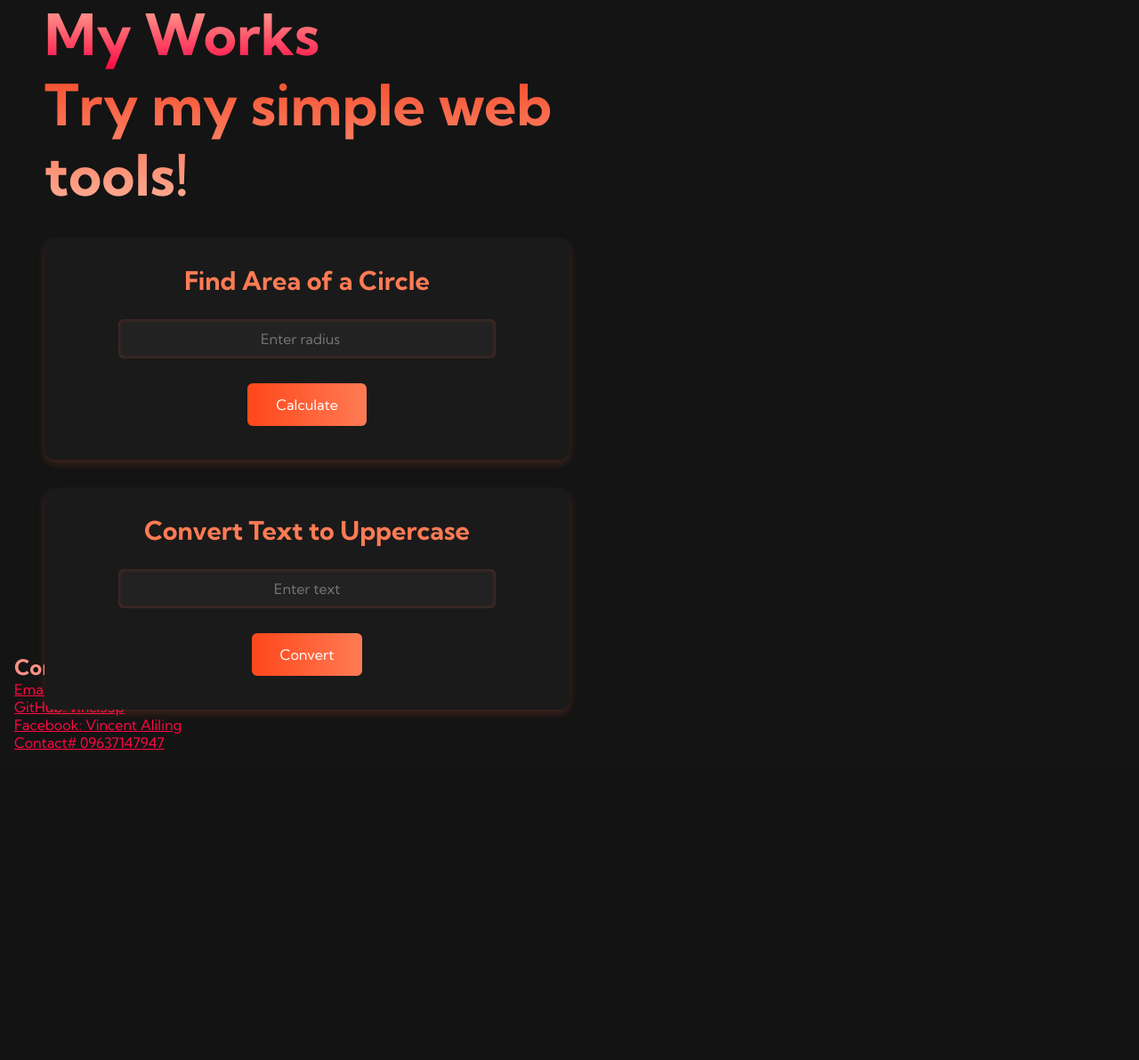
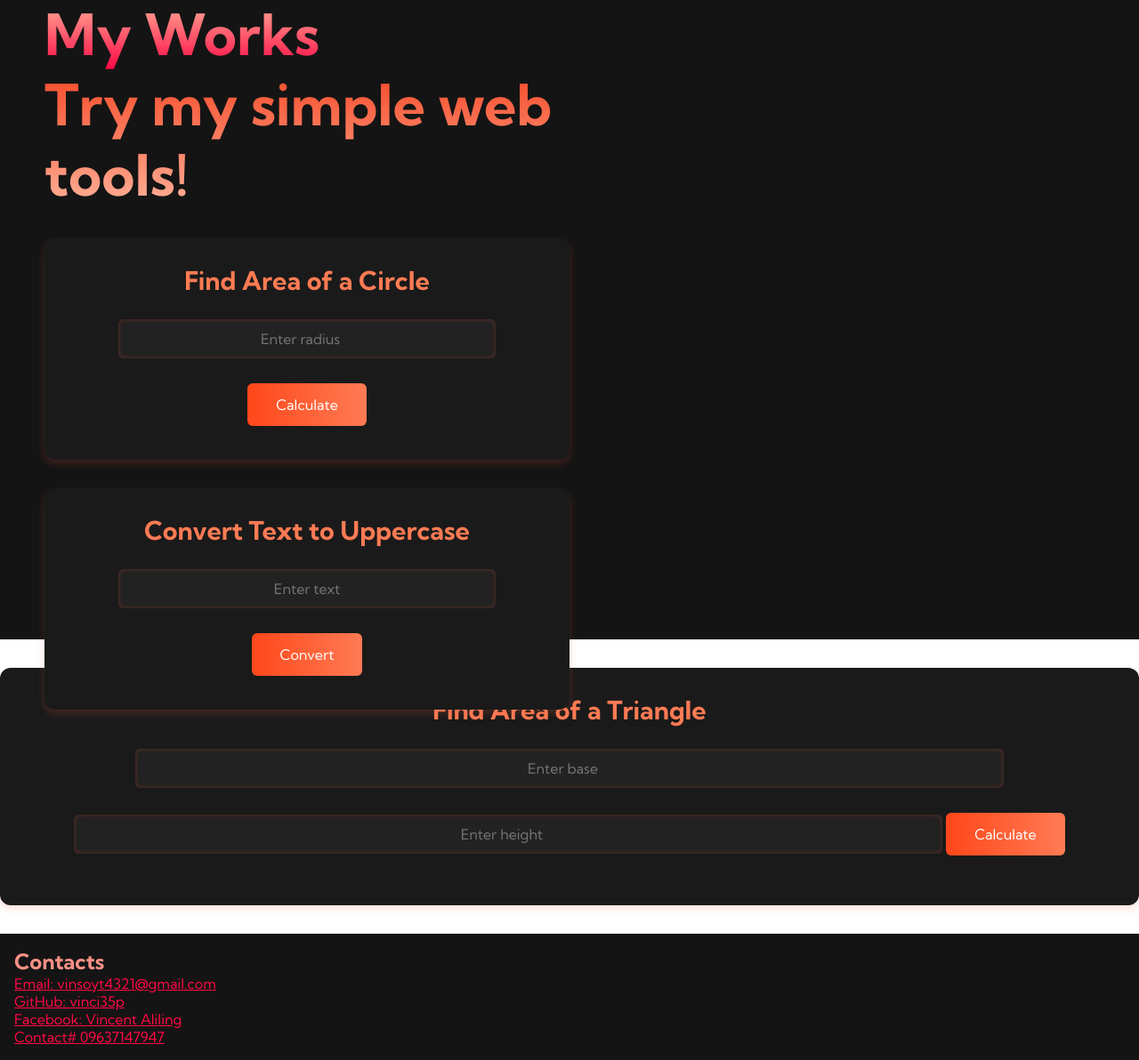
Before and after one commit to vinci35p/vince_web_portfolio, a Flask app: page /works in a window 1280 px wide. Shown: the part 81-1273 px from the top of the page at 89% size. Before the commit the page ends 924 px from the top, so only its background shows below. Run offline with Flask 3, Linux system fonts and the light colour scheme; some libraries are stand-ins or nearby versions.

Commit message:
updated works html for triangle area

```diff
--- a/Flask_Intro/templates/works.html
+++ b/Flask_Intro/templates/works.html
@@ -68,6 +68,15 @@
         </div>
     </div>
 
+    <!-- Triangle Area Calculator -->
+<div class="tool-card">
+    <h3>Find Area of a Triangle</h3>
+    <input type="number" id="base" placeholder="Enter base">
+    <input type="number" id="height" placeholder="Enter height">
+    <button class="main__btn" type="button" onclick="calcTriangleArea()">Calculate</button>
+    <p id="triangleResult"></p>
+</div>
+
 
      <!-- Footer Section -->
       <div class="footer__container">
```
